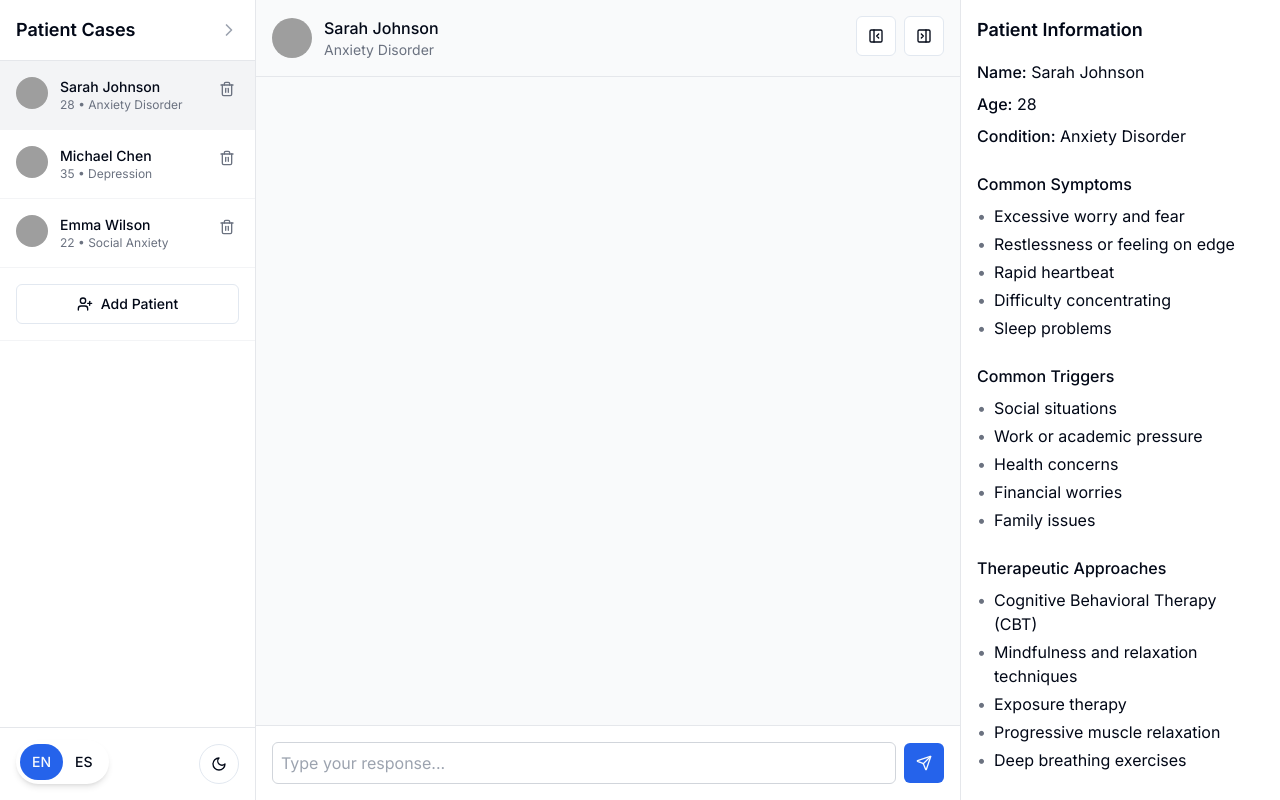
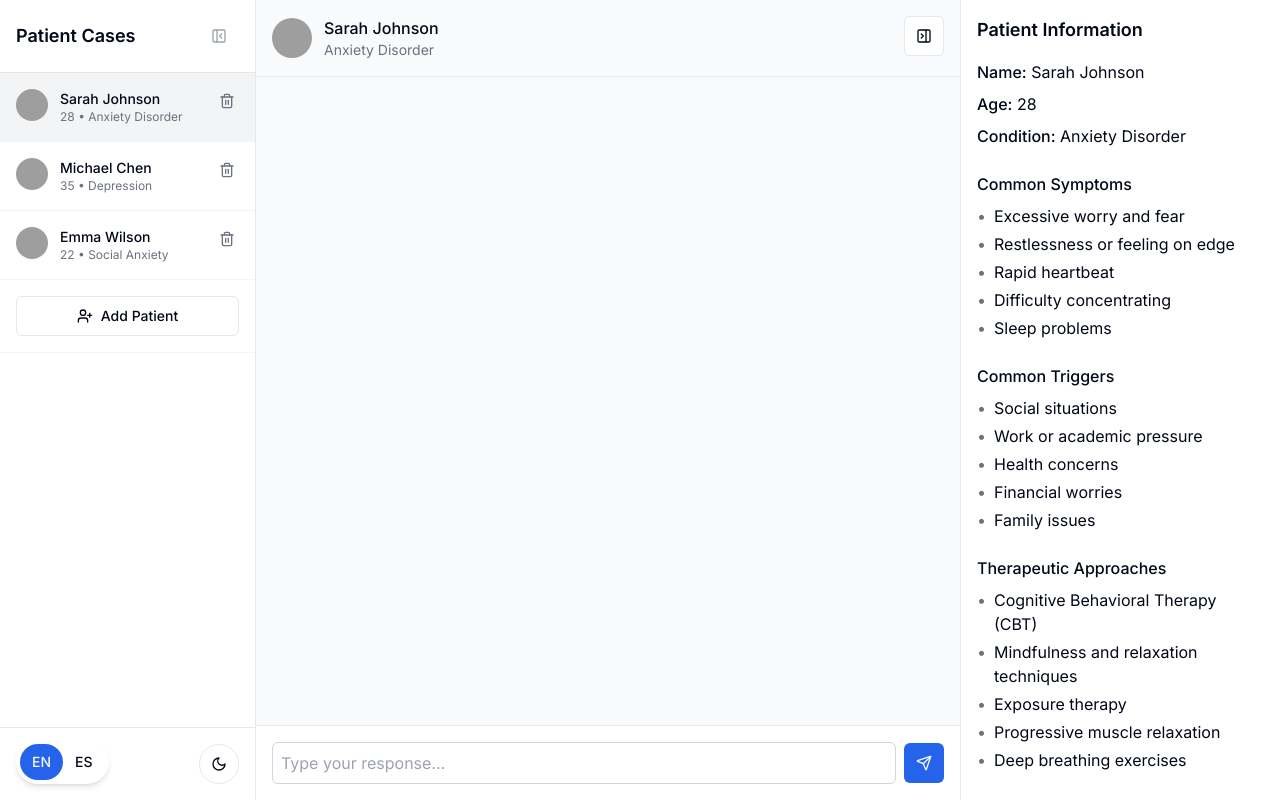
Before and after one commit to alexnunezro/Psychologist-Training, a Next.js app: page / in a window 1280 px wide. Built offline with nearby package versions, Linux system fonts and the light colour scheme; grey boxes are pictures that could not be loaded.

Commit message:
Move patient list toggle to header and improve styling

```diff
--- a/app/page.tsx
+++ b/app/page.tsx
@@ -10,7 +10,7 @@ import type { Patient } from "@/types/patient"
 import PatientEditor from "@/components/patient-editor"
 import { useMobileDetect } from "@/hooks/use-mobile"
 import { Button } from "@/components/ui/button"
-import { PanelLeftClose, PanelLeftOpen, PanelRightClose, PanelRightOpen } from "lucide-react"
+import { PanelRightClose, PanelRightOpen } from "lucide-react"
 
 export default function Home() {
   const [selectedPatient, setSelectedPatient] = useState(patientsData[0])
@@ -95,6 +95,8 @@ export default function Home() {
           onBack={() => setShowChat(false)}
           isMobile={isMobileScreen}
           onDeleteConversation={deleteConversation}
+          showPatientList={showPatientList}
+          onToggleList={() => setShowPatientList(!showPatientList)}
         />
       </div>
 
@@ -113,16 +115,6 @@ export default function Home() {
 
         {/* Toggle buttons container */}
         <div className="absolute top-4 right-4 z-10 hidden md:flex gap-2">
-          {/* Patient list toggle button */}
-          <Button
-            variant="outline"
-            size="icon"
-            onClick={() => setShowPatientList(!showPatientList)}
-            className="bg-white dark:bg-gray-800"
-          >
-            {showPatientList ? <PanelLeftClose className="h-4 w-4" /> : <PanelLeftOpen className="h-4 w-4" />}
-          </Button>
-
           {/* Patient info toggle button */}
           <Button
             variant="outline"
--- a/components/patient-list.tsx
+++ b/components/patient-list.tsx
@@ -2,7 +2,7 @@
 
 import Image from "next/image"
 import type { Patient } from "@/types/patient"
-import { ChevronRight, Plus, UserPlus, Trash2 } from "lucide-react"
+import { UserPlus, Trash2, PanelLeftClose, PanelLeftOpen } from "lucide-react"
 import { Button } from "@/components/ui/button"
 import { translations } from "@/lib/translations"
 import ThemeToggle from "@/components/theme-toggle"
@@ -28,6 +28,8 @@ interface PatientListProps {
   onBack?: () => void
   isMobile?: boolean
   onDeleteConversation: (patientId: string) => void
+  showPatientList: boolean
+  onToggleList: () => void
 }
 
 export default function PatientList({
@@ -40,6 +42,8 @@ export default function PatientList({
   onBack,
   isMobile,
   onDeleteConversation,
+  showPatientList,
+  onToggleList,
 }: PatientListProps) {
   const t = translations[language]
 
@@ -54,7 +58,14 @@ export default function PatientList({
     <div className="h-full flex flex-col">
       <div className="p-4 border-b border-gray-200 dark:border-gray-700 flex items-center justify-between">
         <h2 className="text-lg font-semibold">{t.patientCases}</h2>
-        <ChevronRight className="h-5 w-5 text-gray-400" />
+        <Button
+          variant="ghost"
+          size="icon"
+          onClick={onToggleList}
+          className="text-gray-400 hover:text-gray-600 dark:hover:text-gray-300"
+        >
+          {showPatientList ? <PanelLeftClose className="h-5 w-5" /> : <PanelLeftOpen className="h-5 w-5" />}
+        </Button>
       </div>
 
       <div className="flex-1 overflow-y-auto">
```
